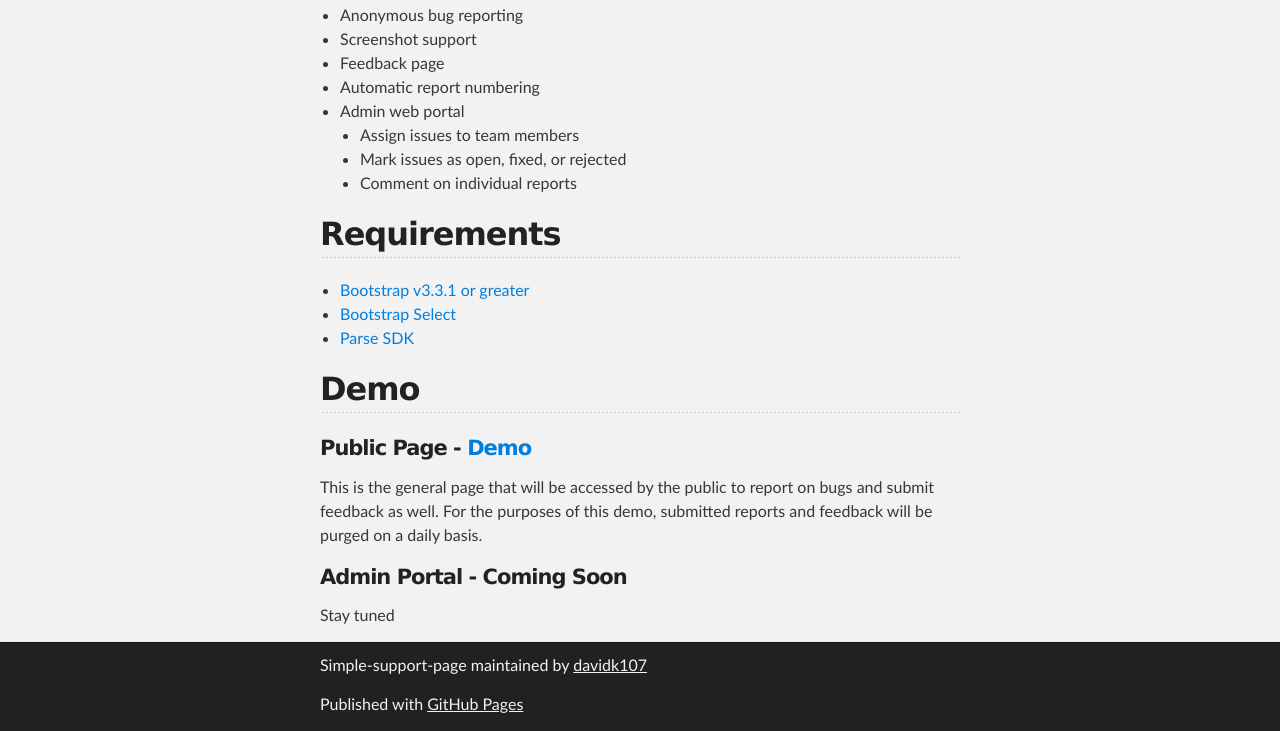
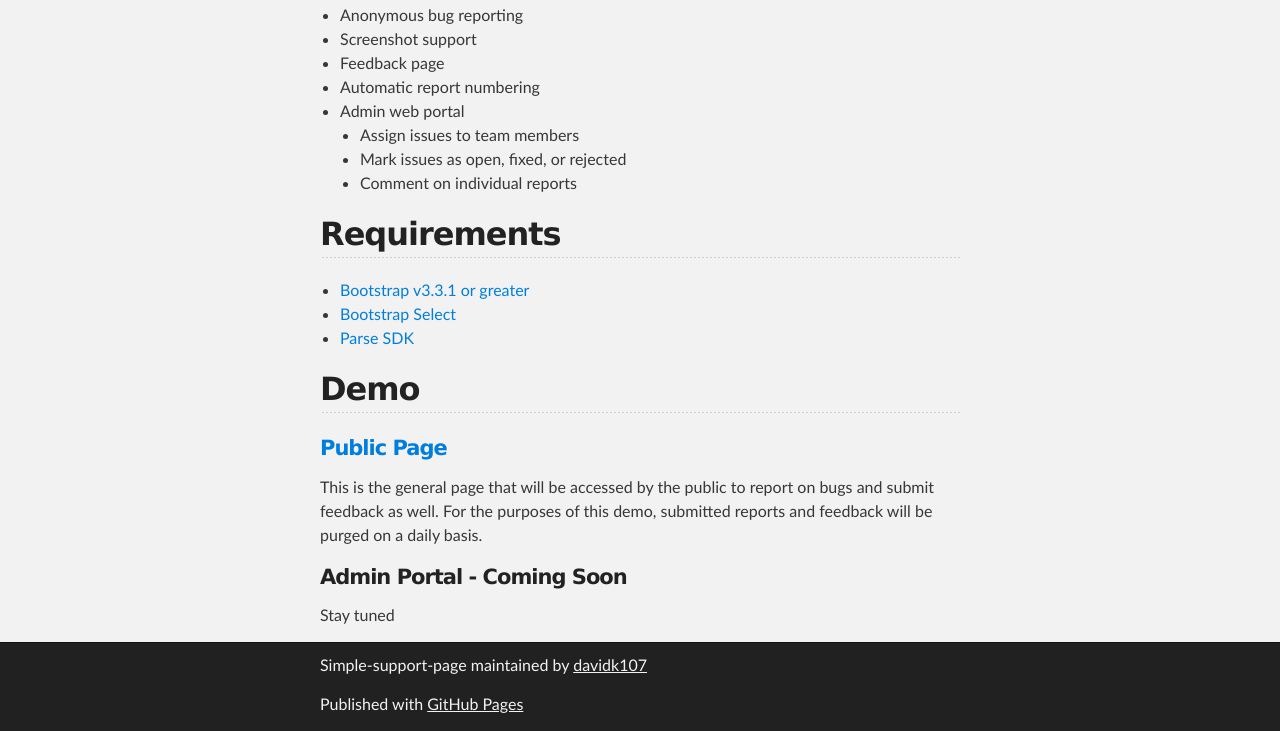
Before and after one commit to davidk107/Simple-Support-Page, a plain HTML site: page index.html in a window 1280 px wide. Shown: the part 522-1253 px from the top of the page. Drawn offline with Linux system fonts and the light colour scheme.

Commit message:
Small change to Demo Section

```diff
--- a/index.html
+++ b/index.html
@@ -79,7 +79,7 @@
         <h2>
           Demo
         </h2>
-        <h4>Public Page - <a href="demo/index.html">Demo</a></h4>
+         <h4><a href="demo/index.html">Public Page</a></h4>
         <p>This is the general page that will be accessed by the public to report on bugs and submit feedback as well. For the purposes of this demo, submitted reports and feedback will be purged on a daily basis.</p>
 
         <h4>Admin Portal - Coming Soon</h4>
```
